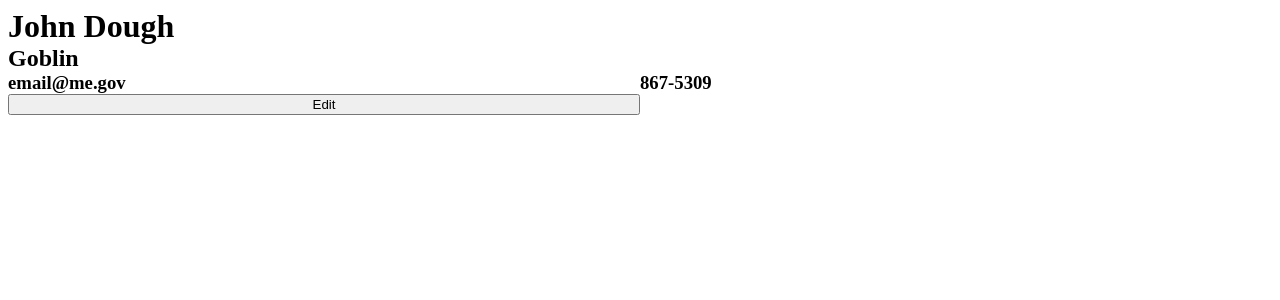
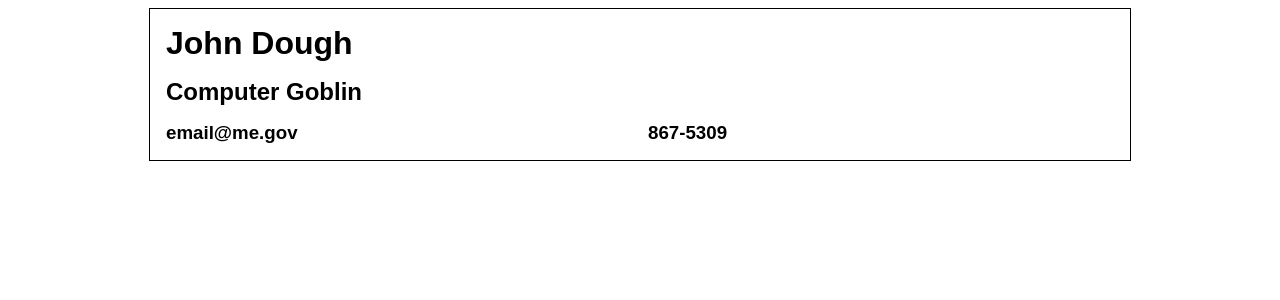
Before and after one commit to jerquad/odin-cv-editor, a React (Create React App) app: page / in a window 1280 px wide. Shown: the top 300 px of the page. Built offline with nearby package versions, Linux system fonts and the light colour scheme.

Commit message:
refactor personal, streamline app for future, adjust style

```diff
--- a/src/App.js
+++ b/src/App.js
@@ -1,5 +1,6 @@
 import React, { Component } from 'react';
 import Personal from './components/Personal'
+import './style/app.css'
 
 class App extends Component {
   constructor(props) {
@@ -9,32 +10,36 @@ class App extends Component {
       editPersonal: false,
       personal: {
         name: 'John Dough',
-        title: 'Goblin',
+        title: 'Computer Goblin',
         email: 'email@me.gov',
         phone: '867-5309'
       },
     }
 
-    this.togglePersonal = this.togglePersonal.bind(this);
-    this.handleSubmitPersonal = this.handleSubmitPersonal.bind(this);
+    this.handleSubmitEdit = this.handleSubmitEdit.bind(this);
+    this.toggleEdit = this.toggleEdit.bind(this);
   }
 
-  togglePersonal() {
-    this.setState(prevState => ({
-      editPersonal: !prevState.editPersonal
-    }));
+  handleSubmitEdit(e, target, newData) {
+    e.preventDefault();
+    this.setState({[target]: newData});
   }
 
-  handleSubmitPersonal(e, newData) {
-    e.preventDefault();
-    this.setState({personal: newData})
-    this.togglePersonal();
+  toggleEdit(target) {
+    this.setState(prevState => ({
+      [target]: !prevState[target]
+    }))
   }
 
   render() {
     return (
-      <div>
-        <Personal isEdit={this.state.editPersonal} data={this.state.personal} toggle={this.togglePersonal} submit={this.handleSubmitPersonal} />
+      <div id='content'>
+        <Personal
+          isEdit={this.state.editPersonal}
+          data={this.state.personal}
+          toggle={this.toggleEdit}
+          submit={this.handleSubmitEdit}
+        />
       </div>
     )
   }
--- a/src/components/Personal.js
+++ b/src/components/Personal.js
@@ -6,48 +6,43 @@ class Personal extends Component {
     constructor(props) {
         super(props)
 
-        this.state = {
-            name: this.props.data.name,
-            title: this.props.data.title,
-            email: this.props.data.email,
-            phone: this.props.data.phone
-        }
+        this.state = this.props.data;
 
         this.handleChange = this.handleChange.bind(this);
         this.handleCancel = this.handleCancel.bind(this);
+        this.handleHover = this.handleHover.bind(this);
     }
 
     handleChange(e) {
-        this.setState({
-            [e.target.name]: e.target.value
-        })
+        this.setState({[e.target.name]: e.target.value});
     }
 
     handleCancel() {
-        this.setState({
-            name: this.props.data.name,
-            title: this.props.data.title,
-            email: this.props.data.email,
-            phone: this.props.data.phone
-        })
-        this.props.toggle();
+        for (const [key, value] of Object.entries(this.props.data)) {
+            this.setState({[key]: value})
+        }
+        this.props.toggle('editPersonal');
+    }
+
+    handleHover() {
+        document.querySelector('#psnl .toggle-edit').classList.toggle('hide');
     }
 
     createStatic() {
         return (
-            <div id='psnl'>
+            <div id='psnl' className='section' onMouseEnter={this.handleHover} onMouseLeave={this.handleHover}>
                 <h1 id='psnl-s-name'>{this.props.data.name}</h1>
                 <h2 id='psnl-s-title'>{this.props.data.title}</h2>
                 <h3 id='psnl-s-email'>{this.props.data.email}</h3>
                 <h3 id='psnl-s-phone'>{this.props.data.phone}</h3>
-                <button onClick={this.props.toggle}>Edit</button>
+                <button className='toggle-edit hide' onClick={(e) => this.props.toggle('editPersonal')}>Edit</button>
             </div>
         )
     }
 
     createEdit() {
         return (
-            <div id='psnl'>
+            <div id='psnl' className='section'>
                 <form id='psnl-e-form'>
                     <label>
                         NAME
@@ -65,8 +60,12 @@ class Personal extends Component {
                         PHONE
                         <input id='psnl-e-phone' name='phone' type='text' value={this.state.phone} onChange={this.handleChange} />
                     </label>
-                    <input id='psnl-e-submit' type='submit' value='SAVE' onClick={(e) => this.props.submit(e, this.state)} />
-                    <button id='psnl-e-cancel' onClick={this.handleCancel}>CANCEL</button>
+                    <div className='edit-confirm'>
+                        <input id='psnl-e-submit' type='submit' value='SAVE' onClick={(e) => {
+                            this.props.submit(e, 'personal', this.state);
+                            this.props.toggle('editPersonal')}} />
+                        <button id='psnl-e-cancel' onClick={this.handleCancel}>CANCEL</button>
+                    </div>
                 </form>
             </div>
         )
--- /dev/null
+++ b/src/style/app.css
@@ -0,0 +1,54 @@
+body {
+    font-family: Arial, Helvetica, sans-serif;
+}
+
+label {
+    font-size: .75rem;
+    font-weight: bold;
+}
+
+#content {
+    display: flex;
+    justify-content: center;
+}
+
+.section {
+    width: 75%;
+    position: relative;
+    padding: 1rem;
+    border: 1px solid black;
+}
+
+input[type='submit'],
+button {
+    color: white;
+    background-color: black;
+    border: 1px solid black;
+    margin: .25rem;
+}
+
+input[type='submit']:hover,
+button:hover {
+    color: black;
+    background-color: white;
+}
+
+input {
+    display: block;
+}
+
+.toggle-edit {
+    position: absolute;
+    top: 0;
+    right: 0;
+}
+
+.hide {
+    visibility: hidden;
+}
+
+.edit-confirm {
+    grid-column: -2 / -1;
+    display: flex;
+    justify-content: end;
+}
--- a/src/style/personal.css
+++ b/src/style/personal.css
@@ -1,30 +1,19 @@
-
-input {
-    display: block;
-}
-
 #psnl h1,
 #psnl h2,
 #psnl h3 {
     margin: 0;
 }
 
-#psnl {
+#psnl,
+#psnl form {
     display: grid;
     grid-template-columns: 1fr 1fr;
+    gap: 1rem;
 }
 
-/* #psnl-e-name,
-#psnl-e-email {
-    grid-column: 1 / 2;
-}
-
-#psnl-e-title,
-#psnl-e-phone {
-    grid-column: 2 / 3;
-} */
-
 #psnl-s-name,
-#psnl-s-title {
+#psnl-s-title,
+#psnl form :nth-child(1),
+#psnl form :nth-child(2) {
     grid-column: 1 / 3;
 }
```
